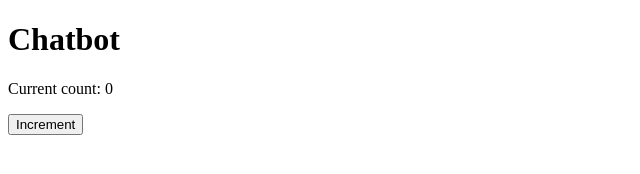
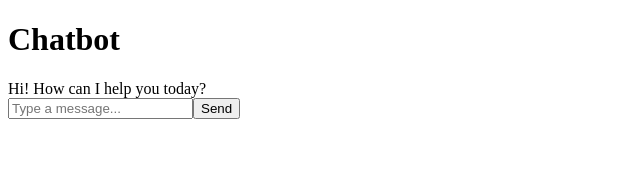
Before and after one commit to tiagogmfreire/flow_chabot, an Astro site in the folder frontend/: page / in a window 1280 px wide. Shown: the whole page, without its empty margins (0-640 px from the left). Built offline with nearby package versions, Linux system fonts and the light colour scheme; Astro itself is replaced by a stand-in of ours.

Commit message:
[frontend] basic chatbot components

```diff
--- /dev/null
+++ b/frontend/src/components/ChatBot.jsx
@@ -0,0 +1,34 @@
+// src/components/ChatBot.jsx
+import React, { useState } from 'react';
+import ChatMessage from './ChatMessage';
+import ChatInput from './ChatInput';
+
+export default function ChatBot() {
+  const [messages, setMessages] = useState([
+    { text: "Hi! How can I help you today?", isBot: true }
+  ]);
+
+  const handleSendMessage = (message) => {
+    // Add user message
+    setMessages(prev => [...prev, { text: message, isBot: false }]);
+
+    // Simulate bot response (replace with actual API call later)
+    setTimeout(() => {
+      setMessages(prev => [...prev, {
+        text: `I received: "${message}"`,
+        isBot: true
+      }]);
+    }, 1000);
+  };
+
+  return (
+    <div className="chat-container">
+      <div className="chat-messages">
+        {messages.map((msg, index) => (
+          <ChatMessage key={index} message={msg} />
+        ))}
+      </div>
+      <ChatInput onSendMessage={handleSendMessage} />
+    </div>
+  );
+}
--- /dev/null
+++ b/frontend/src/components/ChatInput.jsx
@@ -0,0 +1,27 @@
+// src/components/ChatInput.jsx
+import React, { useState } from 'react';
+
+export default function ChatInput({ onSendMessage }) {
+  const [message, setMessage] = useState('');
+
+  const handleSubmit = (e) => {
+    e.preventDefault();
+    if (message.trim()) {
+      onSendMessage(message);
+      setMessage('');
+    }
+  };
+
+  return (
+    <form className="chat-input-form" onSubmit={handleSubmit}>
+      <input
+        type="text"
+        value={message}
+        onChange={(e) => setMessage(e.target.value)}
+        placeholder="Type a message..."
+        className="chat-input"
+      />
+      <button type="submit" className="send-button">Send</button>
+    </form>
+  );
+}
--- /dev/null
+++ b/frontend/src/components/ChatMessage.jsx
@@ -0,0 +1,10 @@
+// src/components/ChatMessage.jsx
+import React from 'react';
+
+export default function ChatMessage({ message }) {
+  return (
+    <div className={`message ${message.isBot ? 'bot' : 'user'}`}>
+      {message.text}
+    </div>
+  );
+}
--- a/frontend/src/pages/index.astro
+++ b/frontend/src/pages/index.astro
@@ -1,5 +1,5 @@
 ---
-import Counter from '../components/Counter.jsx';
+import ChatBot from '../components/ChatBot.jsx';
 ---
 
 <html lang="en">
@@ -12,6 +12,6 @@ import Counter from '../components/Counter.jsx';
     </head>
     <body>
         <h1>Chatbot</h1>
-        <Counter client:load />
+        <ChatBot client:load />
     </body>
 </html>
```
